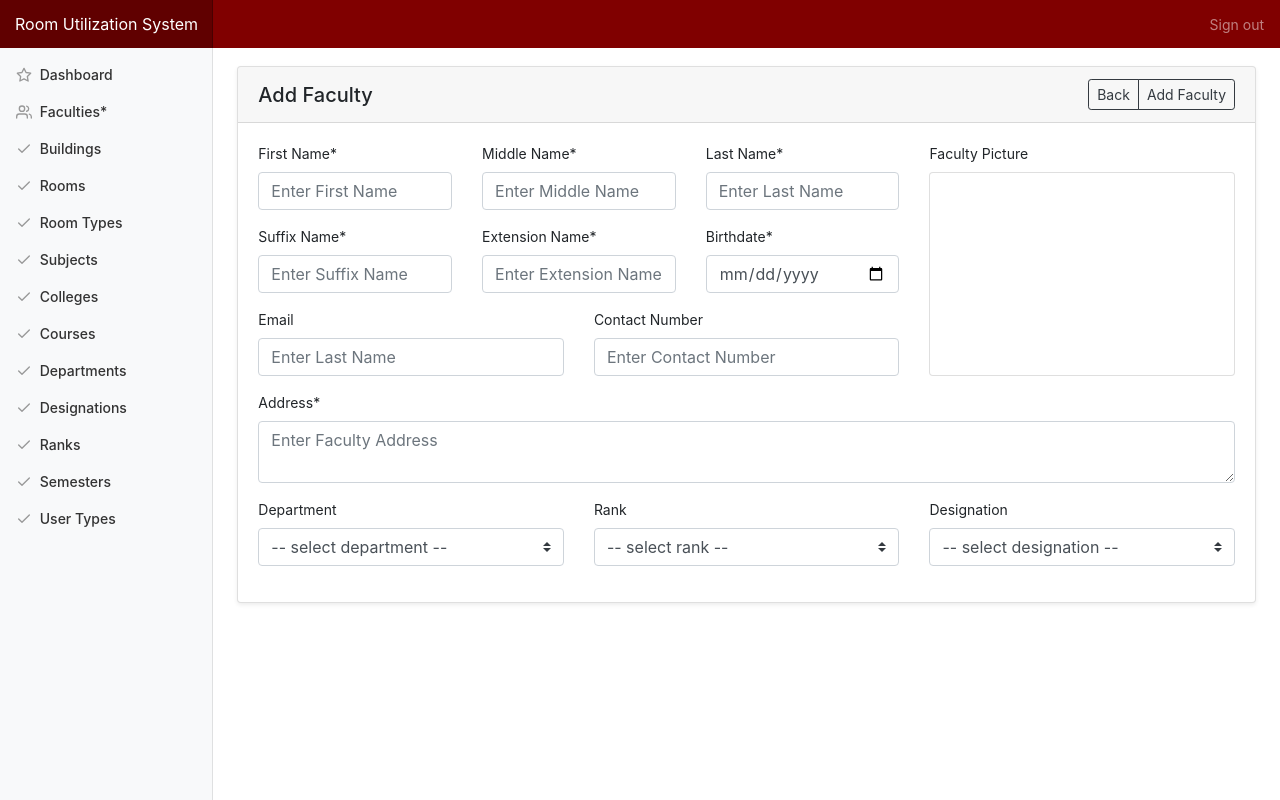
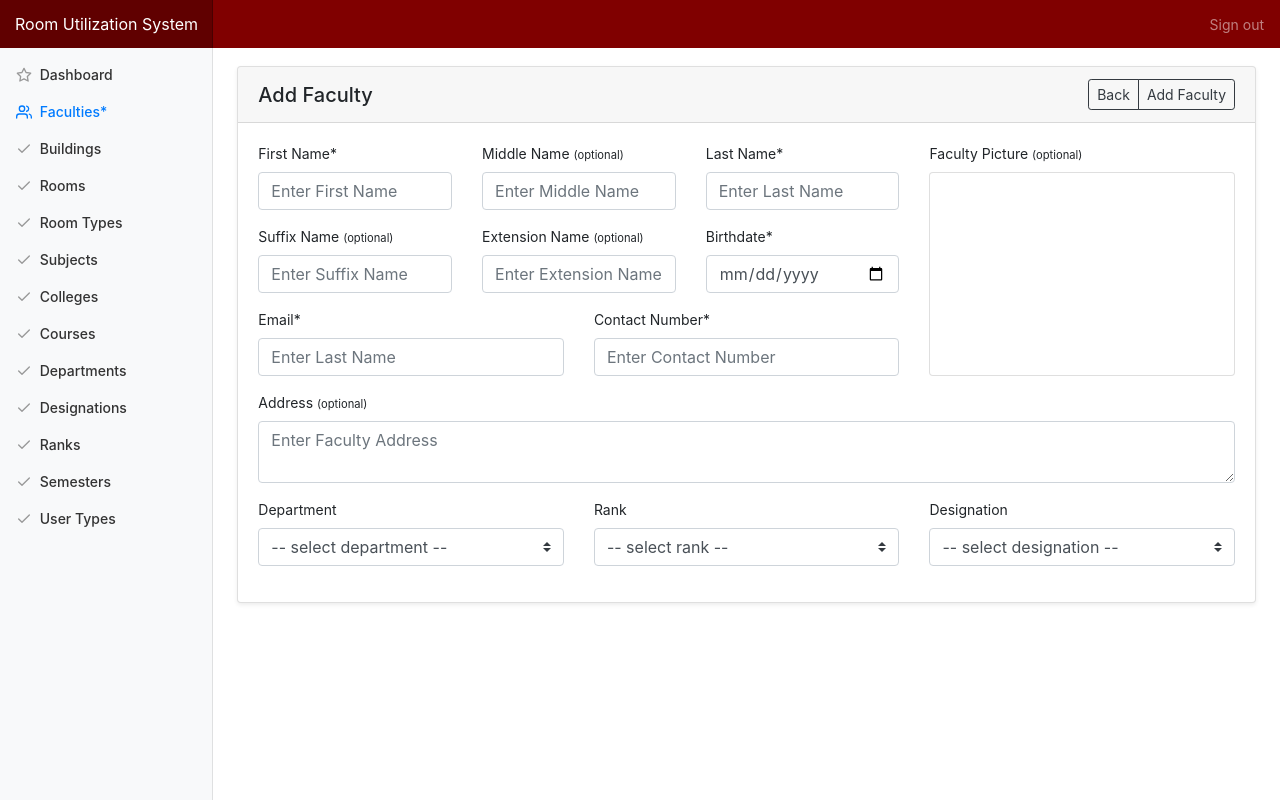
Before and after one commit to jade10115/harvs, a CodeIgniter app: page /rus/index.php/admin/faculty_add in a window 1280 px wide. Run offline with CodeIgniter, Linux system fonts and the light colour scheme; data comes from the database, SQL or seed files in the repository.

Commit message:
faculty on development 2

```diff
--- a/application/controllers/Admin.php
+++ b/application/controllers/Admin.php
@@ -63,7 +63,8 @@
 	}
 
 	public function faculty_add(){
-		$data['title'] = "Add Faculty";
+		$data['title'] = "Faculties";
+		$data['title2'] = "Add Faculty";
 		$data['departments'] = $this->main_model->getDepartments();
 		$data['ranks'] = $this->main_model->getRanks();
 		$data['designations'] = $this->main_model->getDesignations();
@@ -251,7 +252,7 @@
 	public function addFaculty(){
     $this->load->library('form_validation');
 
-    $this->form_validation->set_rules('last_name', 'Last Name', 'trim|required|is_unique[tbl_faculty.l_name]');
+    $this->form_validation->set_rules('l_name', 'Last Name', 'trim|required|is_unique[tbl_faculty.l_name]');
 
     if ($this->form_validation->run() == FALSE){
     	$this->session->set_flashdata('toast', validation_errors());
@@ -260,7 +261,7 @@
     	$this->session->set_flashdata('toast', 'New faculty successfully added.');
     }
 
-    header('location:'.base_url('admin/faculty'));
+    header('location:'.base_url('admin/faculty_add'));
 	}
 
 	public function addRank(){
--- a/application/models/Main_model.php
+++ b/application/models/Main_model.php
@@ -78,7 +78,8 @@
 
 	public function getFaculties(){
 		// return $this->db->select('tbl_instructor.instructor_id, tbl_instructor.instructor_name, tbl_instructor.instructor_added, tbl_instructor.instructor_updated, count(tbl_subject.subject_id)')->from('tbl_instructor')->join('tbl_subject', 'tbl_instructor.instructor_id = tbl_subject.instructor_id', 'left')->group_by('tbl_instructor.instructor_id')->get()->result_array();
-		return $this->db->get('tbl_faculty')->result_array();
+		// return $this->db->get('tbl_faculty')->result_array();
+		return $this->db->join('tbl_department', 'tbl_department.department_id=tbl_faculty.department_id')->join('tbl_rank', 'tbl_rank.rank_id=tbl_faculty.rank_id')->join('tbl_designation', 'tbl_designation.designation_id=tbl_faculty.designation_id')->get('tbl_faculty')->result_array();
 	}
 
 	public function getSubjects(){
--- a/application/views/admin/faculty_add.php
+++ b/application/views/admin/faculty_add.php
@@ -7,9 +7,9 @@
     <main role="main" class="col-md-9 ml-sm-auto col-lg-10 pt-4 px-4 mb-3">
       <div class="card shadow-sm">
 			  <h5 class="card-header d-flex justify-content-between align-items-center">
-          <?=$title?>
+          <?=$title2?>
           <div class="btn-group">
-            <a href="#" class="btn btn-outline-dark btn-sm">Back</a>
+            <a href="<?=base_url('admin/faculty')?>" class="btn btn-outline-dark btn-sm">Back</a>
             <button class="btn btn-outline-dark btn-sm" form="frm_faculty_add">Add Faculty</button>
           </div>
         </h5>
@@ -30,7 +30,7 @@
 
                 <div class="col-md-4">
                   <div class="form-group">
-                    <label>Middle Name*</label>
+                    <label>Middle Name <small>(optional)</small></label>
                     <input type="text" class="form-control focus" placeholder="Enter Middle Name" name="m_name" required>
                   </div>
                 </div>
@@ -47,13 +47,13 @@
               <div class="row">
                 <div class="col-md-4">
                   <div class="form-group">
-                    <label>Suffix Name*</label>
+                    <label>Suffix Name <small>(optional)</small></label>
                     <input type="text" class="form-control focus" placeholder="Enter Suffix Name" name="suffix_name">
                   </div>
                 </div>
                 <div class="col-md-4">
                   <div class="form-group">
-                    <label>Extension Name*</label>
+                    <label>Extension Name <small>(optional)</small></label>
                     <input type="text" class="form-control focus" placeholder="Enter Extension Name" name="ext_name">
                   </div>
                 </div>
@@ -71,14 +71,14 @@
               <div class="row">
                 <div class="col-md-6">
                   <div class="form-group">
-                    <label>Email </label>
+                    <label>Email*</label>
                     <input type="text" class="form-control focus" placeholder="Enter Last Name" name="email" required>
                   </div>
                 </div>
 
                 <div class="col-md-6">
                   <div class="form-group">
-                    <label>Contact Number</label>
+                    <label>Contact Number*</label>
                     <input type="text" class="form-control focus" placeholder="Enter Contact Number" name="contact_no" required>
                   </div>
                 </div>
@@ -88,7 +88,7 @@
 
             <!--faculty picture-->
             <div class="col-md-4">
-               <label>Faculty Picture</label>
+               <label>Faculty Picture <small>(optional)</small></label>
                <div class="card profile">
                  <img src="" class="rounded">
                </div>
@@ -99,8 +99,8 @@
           <!--row start-->
           <div class="row">
             <div class="form-group col-md-12">
-              <label>Address*</label>
-              <textarea class="form-control focus" placeholder="Enter Faculty Address" name="address" required></textarea>
+              <label>Address <small>(optional)</small></label>
+              <textarea class="form-control focus" placeholder="Enter Faculty Address" name="address"></textarea>
             </div>
           </div>
 
@@ -133,7 +133,7 @@
             <div class="col-md-4">
               <div class="form-group">
                 <label>Designation</label>
-                <select class="custom-select" name="designation">
+                <select class="custom-select" name="designation_id">
                   <option value="">-- select designation --</option>
                   <?php foreach ($designations as $row) { ?>
                   <option value="<?=$row['designation_id']?>"><?=$row['designation_name']?></option>
```
Also changed, not shown: application/views/admin/faculty.php (+8 -8 lines).
